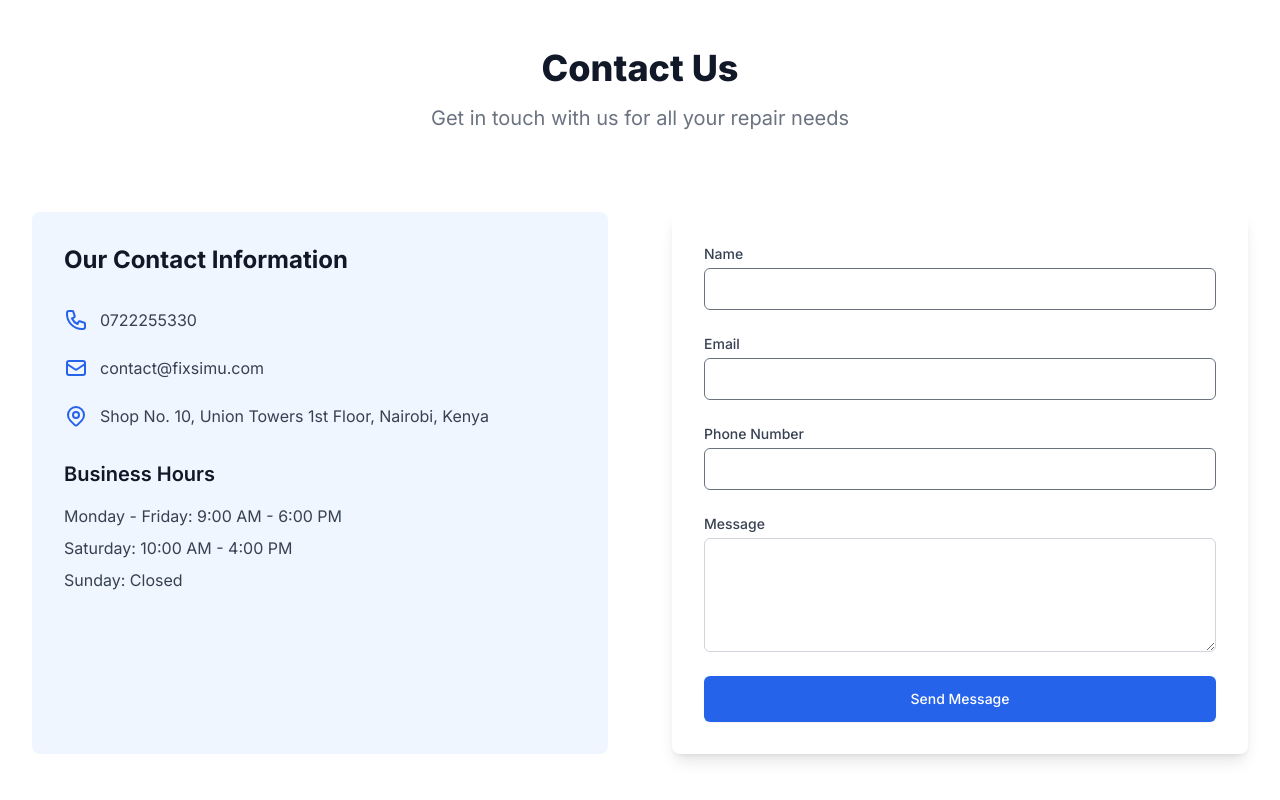
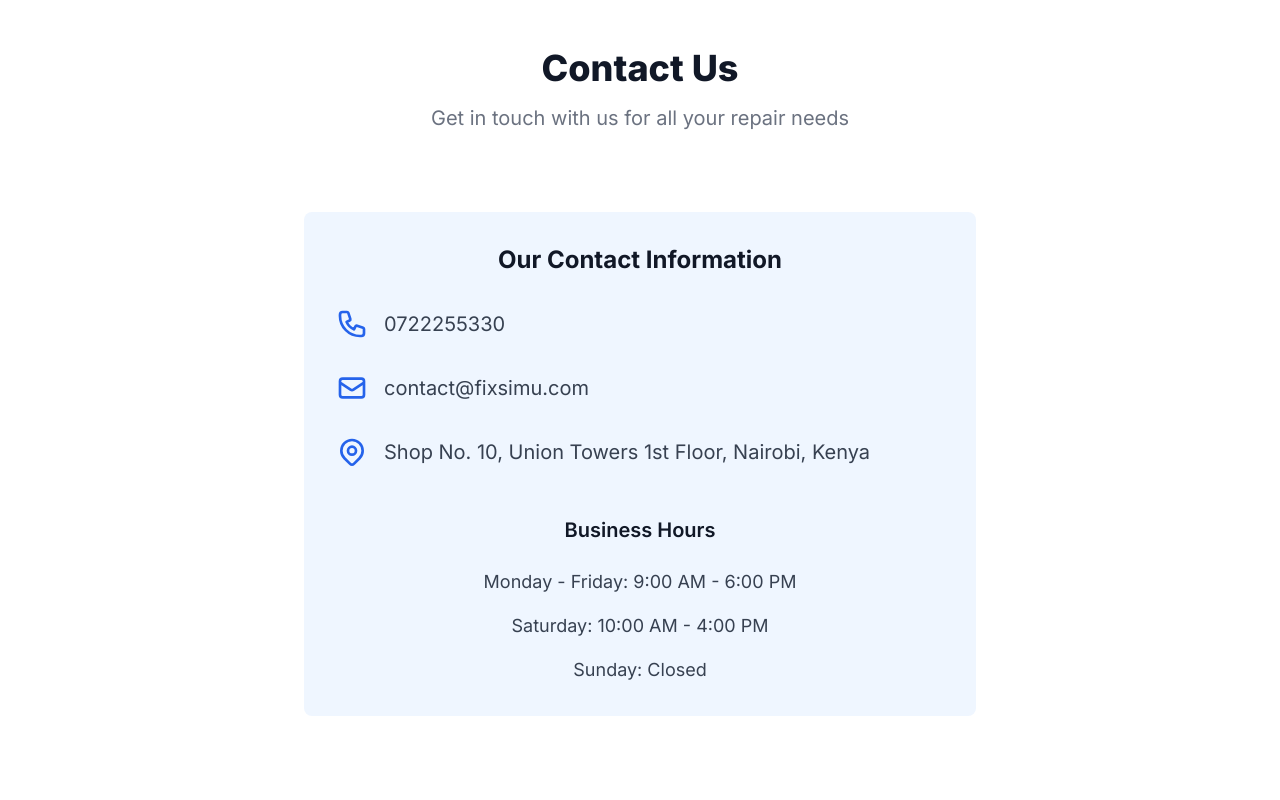
Before and after one commit to samnmbuguah/fixsimu, a Next.js app: page / in a window 1280 px wide. Shown: the part 2020-2820 px from the top of the page. Built offline with nearby package versions, Linux system fonts and the light colour scheme.

Commit message:
Trigger deployment

```diff
--- a/src/components/Contact.tsx
+++ b/src/components/Contact.tsx
@@ -1,46 +1,6 @@
 'use client';
 
-import { useState } from 'react';
-
 export default function Contact() {
-    const [formData, setFormData] = useState({
-        name: '',
-        email: '',
-        phone: '',
-        message: ''
-    });
-    const [isSubmitting, setIsSubmitting] = useState(false);
-    const [submitSuccess, setSubmitSuccess] = useState(false);
-
-    const handleSubmit = async (e: React.FormEvent) => {
-        e.preventDefault();
-        setIsSubmitting(true);
-
-        // Simulate API call
-        await new Promise(resolve => setTimeout(resolve, 1000));
-
-        console.log('Form submitted:', formData);
-        setFormData({
-            name: '',
-            email: '',
-            phone: '',
-            message: ''
-        });
-        setIsSubmitting(false);
-        setSubmitSuccess(true);
-
-        // Reset success message after 3 seconds
-        setTimeout(() => setSubmitSuccess(false), 3000);
-    };
-
-    const handleChange = (e: React.ChangeEvent<HTMLInputElement | HTMLTextAreaElement>) => {
-        const { name, value } = e.target;
-        setFormData(prev => ({
-            ...prev,
-            [name]: value
-        }));
-    };
-
     return (
         <div id="contact" className="bg-white py-24">
             <div className="max-w-7xl mx-auto px-4 sm:px-6 lg:px-8">
@@ -53,130 +13,44 @@ export default function Contact() {
                     </p>
                 </div>
 
-                <div className="mt-20 grid grid-cols-1 gap-16 lg:grid-cols-2">
+                <div className="mt-20 max-w-2xl mx-auto">
                     {/* Contact Information */}
-                    <div className="bg-blue-50 rounded-lg p-8 transform transition-all duration-300 hover:shadow-lg">
-                        <h3 className="text-2xl font-bold text-gray-900 mb-8">
+                    <div className="bg-blue-50 rounded-lg p-8 transform transition-all duration-300 hover:shadow-xl">
+                        <h3 className="text-2xl font-bold text-gray-900 mb-8 text-center">
                             Our Contact Information
                         </h3>
-                        <div className="space-y-6">
+                        <div className="space-y-8">
                             <div className="flex items-center transform transition-all duration-300 hover:translate-x-2">
-                                <svg className="h-6 w-6 text-blue-600" fill="none" viewBox="0 0 24 24" stroke="currentColor">
+                                <svg className="h-8 w-8 text-blue-600" fill="none" viewBox="0 0 24 24" stroke="currentColor">
                                     <path strokeLinecap="round" strokeLinejoin="round" strokeWidth={2} d="M3 5a2 2 0 012-2h3.28a1 1 0 01.948.684l1.498 4.493a1 1 0 01-.502 1.21l-2.257 1.13a11.042 11.042 0 005.516 5.516l1.13-2.257a1 1 0 011.21-.502l4.493 1.498a1 1 0 01.684.949V19a2 2 0 01-2 2h-1C9.716 21 3 14.284 3 6V5z" />
                                 </svg>
-                                <a href="tel:0722255330" className="ml-3 text-gray-700 hover:text-blue-600 transition-colors">
+                                <a href="tel:0722255330" className="ml-4 text-xl text-gray-700 hover:text-blue-600 transition-colors">
                                     0722255330
                                 </a>
                             </div>
                             <div className="flex items-center transform transition-all duration-300 hover:translate-x-2">
-                                <svg className="h-6 w-6 text-blue-600" fill="none" viewBox="0 0 24 24" stroke="currentColor">
+                                <svg className="h-8 w-8 text-blue-600" fill="none" viewBox="0 0 24 24" stroke="currentColor">
                                     <path strokeLinecap="round" strokeLinejoin="round" strokeWidth={2} d="M3 8l7.89 5.26a2 2 0 002.22 0L21 8M5 19h14a2 2 0 002-2V7a2 2 0 00-2-2H5a2 2 0 00-2 2v10a2 2 0 002 2z" />
                                 </svg>
-                                <span className="ml-3 text-gray-700">contact@fixsimu.com</span>
+                                <span className="ml-4 text-xl text-gray-700">contact@fixsimu.com</span>
                             </div>
                             <div className="flex items-center transform transition-all duration-300 hover:translate-x-2">
-                                <svg className="h-6 w-6 text-blue-600" fill="none" viewBox="0 0 24 24" stroke="currentColor">
+                                <svg className="h-8 w-8 text-blue-600" fill="none" viewBox="0 0 24 24" stroke="currentColor">
                                     <path strokeLinecap="round" strokeLinejoin="round" strokeWidth={2} d="M17.657 16.657L13.414 20.9a1.998 1.998 0 01-2.827 0l-4.244-4.243a8 8 0 1111.314 0z" />
                                     <path strokeLinecap="round" strokeLinejoin="round" strokeWidth={2} d="M15 11a3 3 0 11-6 0 3 3 0 016 0z" />
                                 </svg>
-                                <span className="ml-3 text-gray-700">Shop No. 10, Union Towers 1st Floor, Nairobi, Kenya</span>
+                                <span className="ml-4 text-xl text-gray-700">Shop No. 10, Union Towers 1st Floor, Nairobi, Kenya</span>
                             </div>
                         </div>
 
-                        <div className="mt-8">
-                            <h4 className="text-xl font-semibold text-gray-900 mb-4">Business Hours</h4>
-                            <div className="space-y-2">
-                                <p className="text-gray-700">Monday - Friday: 9:00 AM - 6:00 PM</p>
-                                <p className="text-gray-700">Saturday: 10:00 AM - 4:00 PM</p>
-                                <p className="text-gray-700">Sunday: Closed</p>
+                        <div className="mt-12">
+                            <h4 className="text-xl font-semibold text-gray-900 mb-6 text-center">Business Hours</h4>
+                            <div className="space-y-4">
+                                <p className="text-lg text-gray-700 text-center">Monday - Friday: 9:00 AM - 6:00 PM</p>
+                                <p className="text-lg text-gray-700 text-center">Saturday: 10:00 AM - 4:00 PM</p>
+                                <p className="text-lg text-gray-700 text-center">Sunday: Closed</p>
                             </div>
                         </div>
-                    </div>
-
-                    {/* Contact Form */}
-                    <div className="bg-white rounded-lg shadow-lg p-8 transform transition-all duration-300 hover:shadow-xl">
-                        {submitSuccess && (
-                            <div className="mb-6 p-4 bg-green-50 text-green-700 rounded-md">
-                                Thank you for your message. We will contact you soon!
-                            </div>
-                        )}
-                        <form onSubmit={handleSubmit} className="space-y-6">
-                            <div>
-                                <label htmlFor="name" className="block text-sm font-medium text-gray-700">
-                                    Name
-                                </label>
-                                <input
-                                    type="text"
-                                    name="name"
-                                    id="name"
-                                    value={formData.name}
-                                    onChange={handleChange}
-                                    required
-                                    className="mt-1 block w-full rounded-md transition-all duration-300 focus:ring-2 focus:ring-blue-500"
-                                />
-                            </div>
-
-                            <div>
-                                <label htmlFor="email" className="block text-sm font-medium text-gray-700">
-                                    Email
-                                </label>
-                                <input
-                                    type="email"
-                                    name="email"
-                                    id="email"
-                                    value={formData.email}
-                                    onChange={handleChange}
-                                    required
-                                    className="mt-1 block w-full rounded-md transition-all duration-300 focus:ring-2 focus:ring-blue-500"
-                                />
-                            </div>
-
-                            <div>
-                                <label htmlFor="phone" className="block text-sm font-medium text-gray-700">
-                                    Phone Number
-                                </label>
-                                <input
-                                    type="tel"
-                                    name="phone"
-                                    id="phone"
-                                    value={formData.phone}
-                                    onChange={handleChange}
-                                    required
-                                    className="mt-1 block w-full rounded-md transition-all duration-300 focus:ring-2 focus:ring-blue-500"
-                                />
-                            </div>
-
-                            <div>
-                                <label htmlFor="message" className="block text-sm font-medium text-gray-700">
-                                    Message
-                                </label>
-                                <textarea
-                                    name="message"
-                                    id="message"
-                                    rows={4}
-                                    value={formData.message}
-                                    onChange={handleChange}
-                                    required
-                                    className="mt-1 block w-full rounded-md transition-all duration-300 focus:ring-2 focus:ring-blue-500"
-                                ></textarea>
-                            </div>
-
-                            <button
-                                type="submit"
-                                disabled={isSubmitting}
-                                className={`w-full flex justify-center py-3 px-4 border border-transparent rounded-md shadow-sm text-sm font-medium text-white bg-blue-600 transition-all duration-300 ${isSubmitting
-                                        ? 'opacity-75 cursor-not-allowed'
-                                        : 'hover:bg-blue-700 hover:shadow-lg transform hover:scale-105'
-                                    }`}
-                            >
-                                {isSubmitting ? (
-                                    <svg className="animate-spin h-5 w-5 text-white" xmlns="http://www.w3.org/2000/svg" fill="none" viewBox="0 0 24 24">
-                                        <circle className="opacity-25" cx="12" cy="12" r="10" stroke="currentColor" strokeWidth="4"></circle>
-                                        <path className="opacity-75" fill="currentColor" d="M4 12a8 8 0 018-8V0C5.373 0 0 5.373 0 12h4zm2 5.291A7.962 7.962 0 014 12H0c0 3.042 1.135 5.824 3 7.938l3-2.647z"></path>
-                                    </svg>
-                                ) : 'Send Message'}
-                            </button>
-                        </form>
                     </div>
                 </div>
             </div>
```
Also changed, not shown: 1 other file (tests, documents, lock files or other folders).
